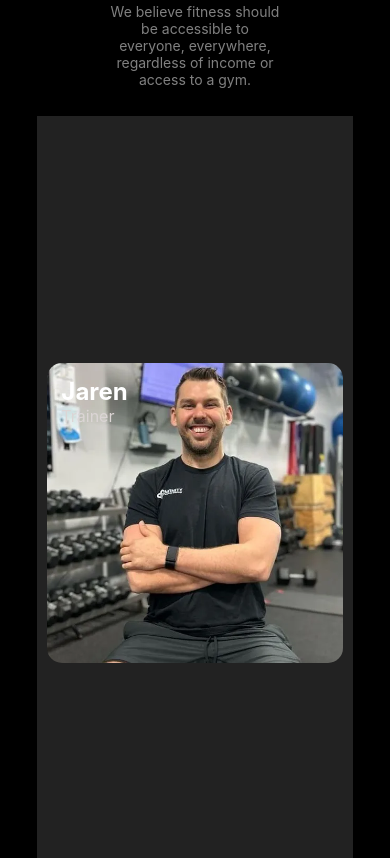
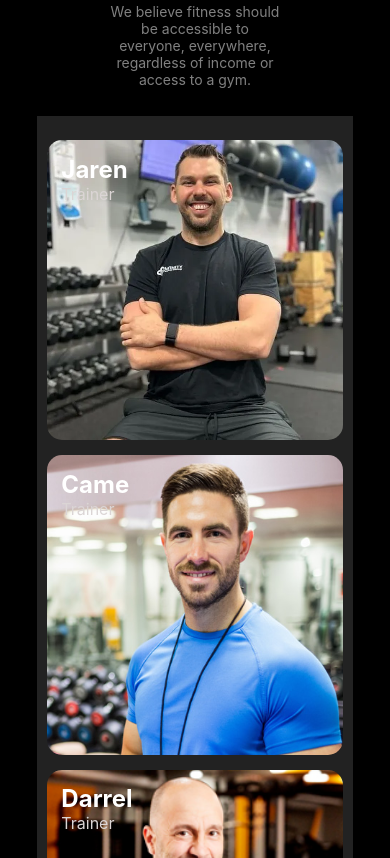
Before and after one commit to Bytes-Farabi/B10A2-versatile-ui, a plain HTML site: page index.html in a window 390 px wide. Shown: the part 5326-6184 px from the top of the page. Drawn offline with Linux system fonts and the light colour scheme; a web font is replaced by a local one.

Commit message:
meet team top margin responsive fixed

```diff
--- a/css/responsive.css
+++ b/css/responsive.css
@@ -71,5 +71,6 @@
     }
     .image-1, .image-2,.image-3, .image-4, .image-5, .image-6{
         height: 300px;
+        margin-top: -75%;
     }
 }
```
